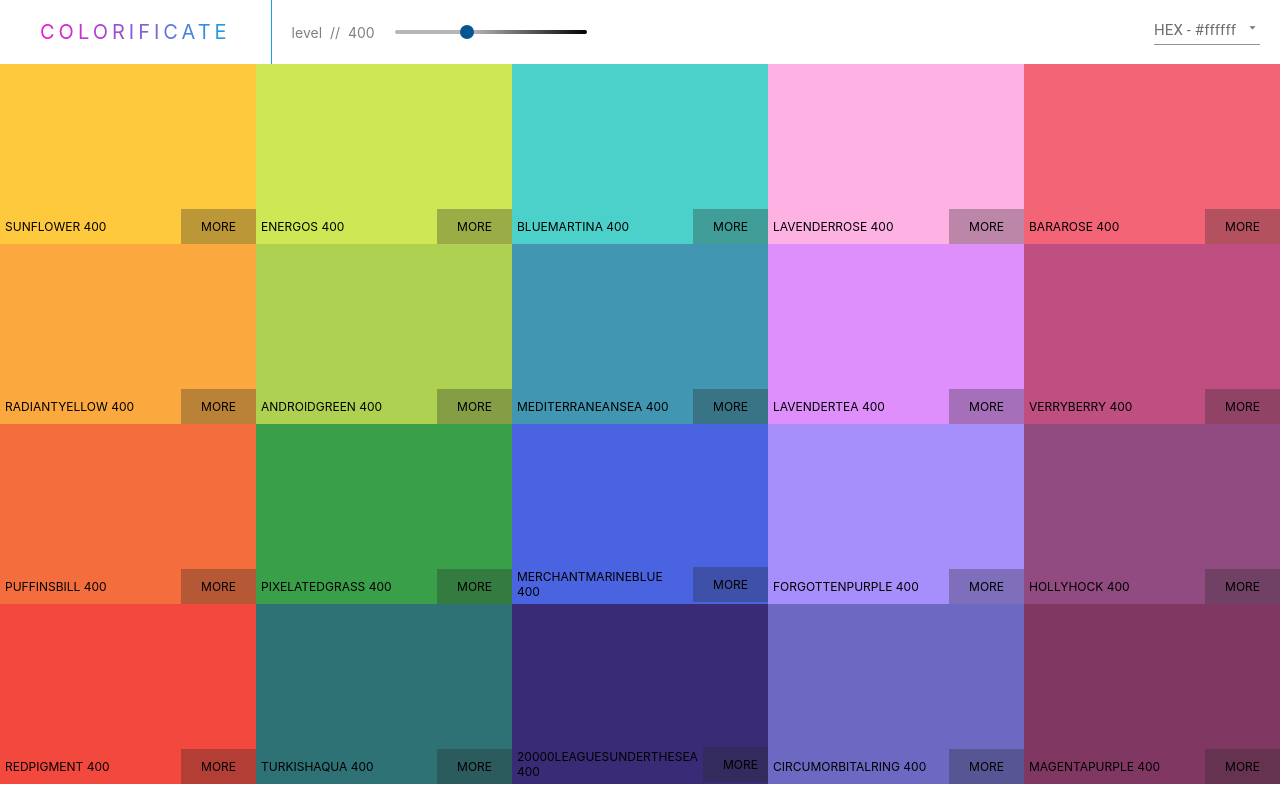
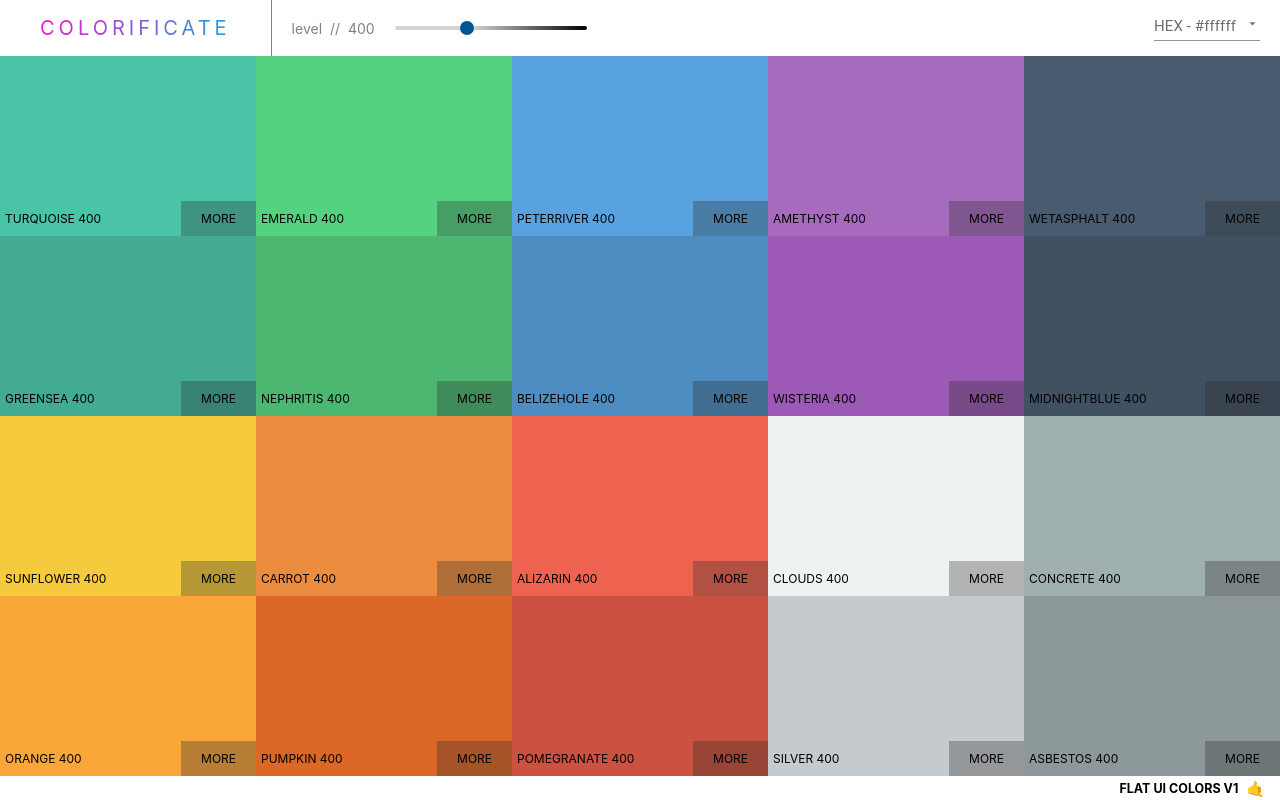
Before and after one commit to JamesMAWalker/colorificate, a React (Create React App) app: page / in a window 1280 px wide. Built offline with nearby package versions, Linux system fonts and the light colour scheme.

Commit message:
Add footer to palette component.

```diff
--- a/src/App.js
+++ b/src/App.js
@@ -7,13 +7,13 @@ import seedColors from './data/seedColors';
 import genPal from './utils/color.utils';
 
 function App() {
-  console.log(genPal(seedColors[2]));
+  console.log(genPal(seedColors[1]));
 
 
   return (
     <div >
       {/* Navbar */}
-      <Palette palette={genPal(seedColors[2])} className='Palette-colors'/>
+      <Palette palette={genPal(seedColors[1])} className='Palette-colors'/>
       {/* Footer */}
     </div>
   );
--- a/src/components/navbar/navbar.component.jsx
+++ b/src/components/navbar/navbar.component.jsx
@@ -74,7 +74,7 @@ class NavBar extends Component {
           </Select>
         </div>
         <Snackbar
-          anchorOrigin={{ vertical: "bottom", horizontal: "center" }}
+          anchorOrigin={{ vertical: "bottom", horizontal: "left" }}
           open={open}
           autoHideDuration={2000}
           message={<span id="format-msg">Format changed to // {format.toUpperCase()}</span>}
--- a/src/components/palette/color-box.component.jsx
+++ b/src/components/palette/color-box.component.jsx
@@ -32,7 +32,9 @@ class ColorBox extends Component {
             style={{ backgroundColor: bgco }}
           />
           <div className={`copy-message ${isCopied}`}>
-            <h1>{bgco} <br/> COPIED!</h1>
+            <h1>
+              COPIED <br /> {bgco}
+            </h1>
             <p></p>
           </div>
           <button className='copy-btn'>COPY</button>
--- a/src/components/palette/palette.component.jsx
+++ b/src/components/palette/palette.component.jsx
@@ -23,11 +23,11 @@ class Palette extends Component {
 
 
   render() {
-    const { colors } = this.props.palette;
+    const { colors, palName, emoji } = this.props.palette;
     const { level, format } = this.state;
 
     const colorBoxes = colors[level].map(c => (
-      <ColorBox bgco={c[format]} name={c.name} key={c.name}/>
+      <ColorBox bgco={c[format]} name={c.name} key={c.id}/>
     ))
 
     return (
@@ -38,6 +38,10 @@ class Palette extends Component {
           handleChange={this.changeFormat}
         />
         <div className='Palette__colors'>{colorBoxes}</div>
+        <footer className="Palette-footer">
+          {palName}&nbsp;
+          <span className="emoji">{emoji}</span>
+        </footer>
       </div>
     );
   }
--- a/src/styles/color-box.styles.scss
+++ b/src/styles/color-box.styles.scss
@@ -87,8 +87,8 @@
   & h1 {
     width: 100vw;
     text-align: center;
-    font-style: italic;
-    text-shadow: 2px 5px rgba(0, 0, 0, 0.5);
+    // font-style: italic;
+    // text-shadow: 2px 5px rgba(0, 0, 0, 0.5);
     margin: 0;
   }
 
--- a/src/styles/navbar.styles.scss
+++ b/src/styles/navbar.styles.scss
@@ -3,6 +3,7 @@
   align-items: center;
   justify-content: flex-start;
   width: 100%;
+  height: 7%;
 }
 
 .logo {
@@ -84,5 +85,5 @@
 }
 
 .rc-slider-rail {
-  background-image: linear-gradient(to right, rgb(182, 182, 182) 40%, black);
+  background-image: linear-gradient(to right, rgb(212, 212, 212) 40%, black);
 }
--- a/src/styles/palette.styles.scss
+++ b/src/styles/palette.styles.scss
@@ -7,4 +7,20 @@
     display: flex;
     flex-wrap: wrap;
   }
+
+  &-footer {
+    height: 3%;
+    display: flex;
+    justify-content: flex-end;
+    align-items: center;
+    font-weight: bold;
+    font-size: 1.25rem;
+    text-transform: uppercase;
+    padding: 0 1rem;
+
+    & .emoji {
+      font-size: 1.5rem;
+      margin: .5rem;
+    }
+  }
 }
```
